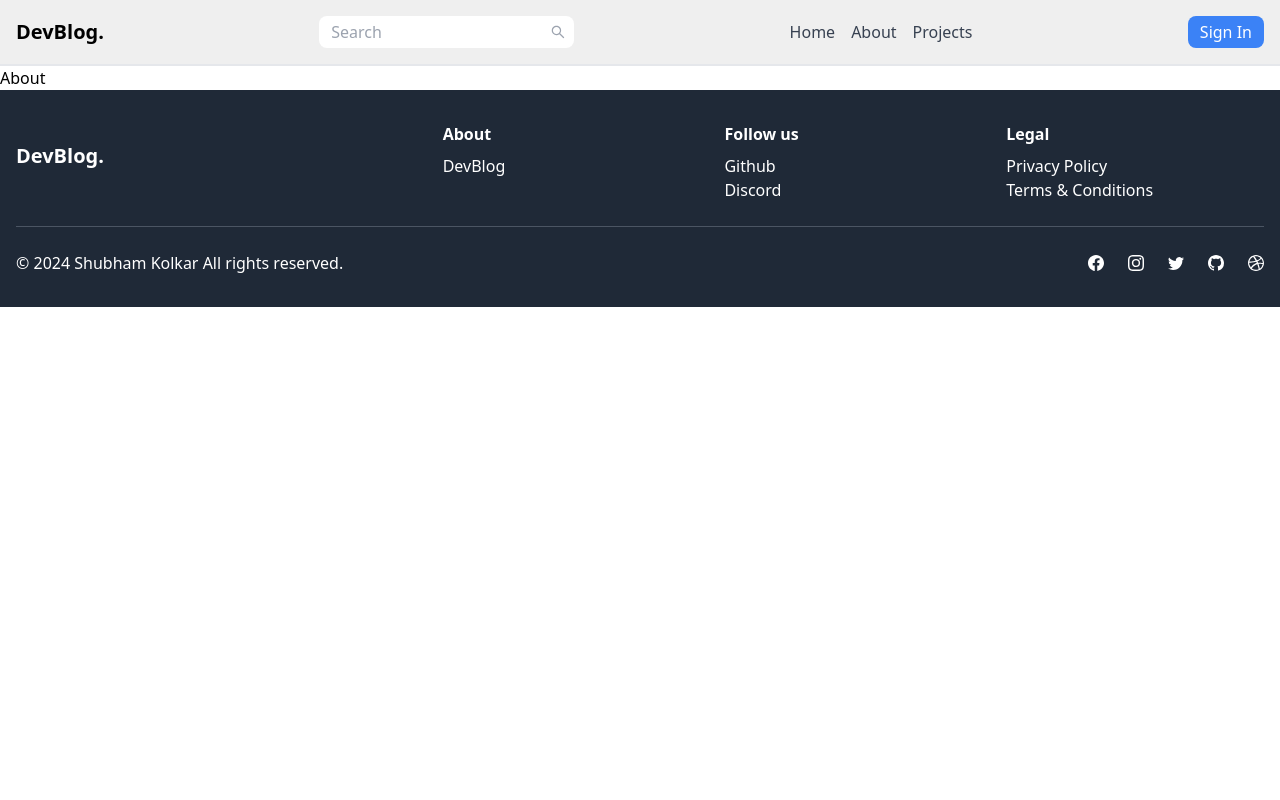
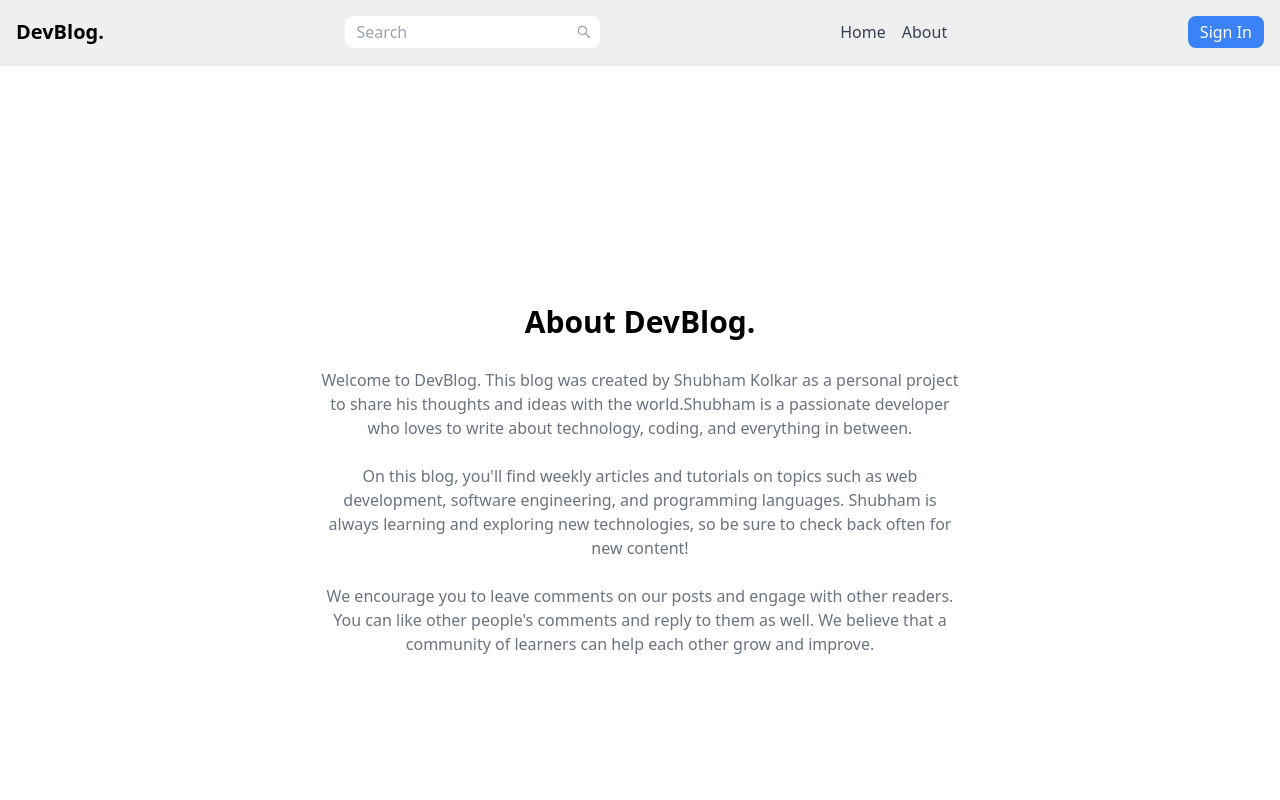
Before and after one commit to Shubhamkolkar/MERN_Blog_App, a React (Vite) app in the folder client/: page /about in a window 1280 px wide. Shown: the top 800 px of the page. Built offline with nearby package versions, Linux system fonts and the light colour scheme; no server answers.

Commit message:
added About page

```diff
--- a/client/src/App.jsx
+++ b/client/src/App.jsx
@@ -5,7 +5,7 @@ import Singin from './Pages/Singin'
 import Dashboard from './Pages/Dashboard'
 import About from './Pages/About'
 import Header from './Components/Header'
-import Projects from './Pages/Projects'
+
 import Signup from './Pages/Signup'
 import FooterCom from './Components/Footer'
 import PrivateRoute from './Components/PrivateRoute'
@@ -30,7 +30,6 @@ const App = () => {
           <Route path='/createpost' element={<CreatePost />} />
           <Route path='/updatepost/:postId' element={<UpdatePost />} />
         </Route>
-      <Route path='/projects' element={<Projects/>}/>
       <Route path='/signup' element={<Signup/>}/>
       <Route path='/signin' element={<Singin/>}/>
       <Route path='/search' element={<Search/>}/>
--- a/client/src/Components/Header.jsx
+++ b/client/src/Components/Header.jsx
@@ -83,9 +83,6 @@ const Header = () => {
         <li>
           <Link to="/about" className={`text-gray-700 hover:text-gray-300 ${location.pathname === '/about' ? 'text-blue-700' : ''}`}>About</Link>
         </li>
-        <li>
-          <Link to="/projects" className={`text-gray-700 hover:text-gray-300 ${location.pathname === '/projects' ? 'text-blue-700' : ''}`}>Projects</Link>
-        </li>
       </ul>
 
       {/* User Profile */}
--- a/client/src/Pages/About.jsx
+++ b/client/src/Pages/About.jsx
@@ -1,9 +1,35 @@
-import React from 'react'
+export default function About() {
+  return (
+    <div className='min-h-screen flex items-center justify-center'>
+      <div className='max-w-2xl mx-auto p-3 text-center'>
+        <div>
+          <h1 className='text-3xl font font-semibold text-center my-7'>
+            About DevBlog.
+          </h1>
+          <div className='text-md text-gray-500 flex flex-col gap-6'>
+            <p>
+              Welcome to DevBlog. This blog was created by Shubham Kolkar
+              as a personal project to share his thoughts and ideas with the
+              world.Shubham is a passionate developer who loves to write about
+              technology, coding, and everything in between.
+            </p>
 
-const About = () => {
-  return (
-    <div>About</div>
-  )
+            <p>
+              On this blog, you'll find weekly articles and tutorials on topics
+              such as web development, software engineering, and programming
+              languages. Shubham is always learning and exploring new
+              technologies, so be sure to check back often for new content!
+            </p>
+
+            <p>
+              We encourage you to leave comments on our posts and engage with
+              other readers. You can like other people's comments and reply to
+              them as well. We believe that a community of learners can help
+              each other grow and improve.
+            </p>
+          </div>
+        </div>
+      </div>
+    </div>
+  );
 }
-
-export default About
--- a/client/src/Pages/Projects.jsx
+++ /dev/null
@@ -1,9 +0,0 @@
-import React from 'react'
-
-function Projects() {
-  return (
-    <div>Projects</div>
-  )
-}
-
-export default Projects
```
